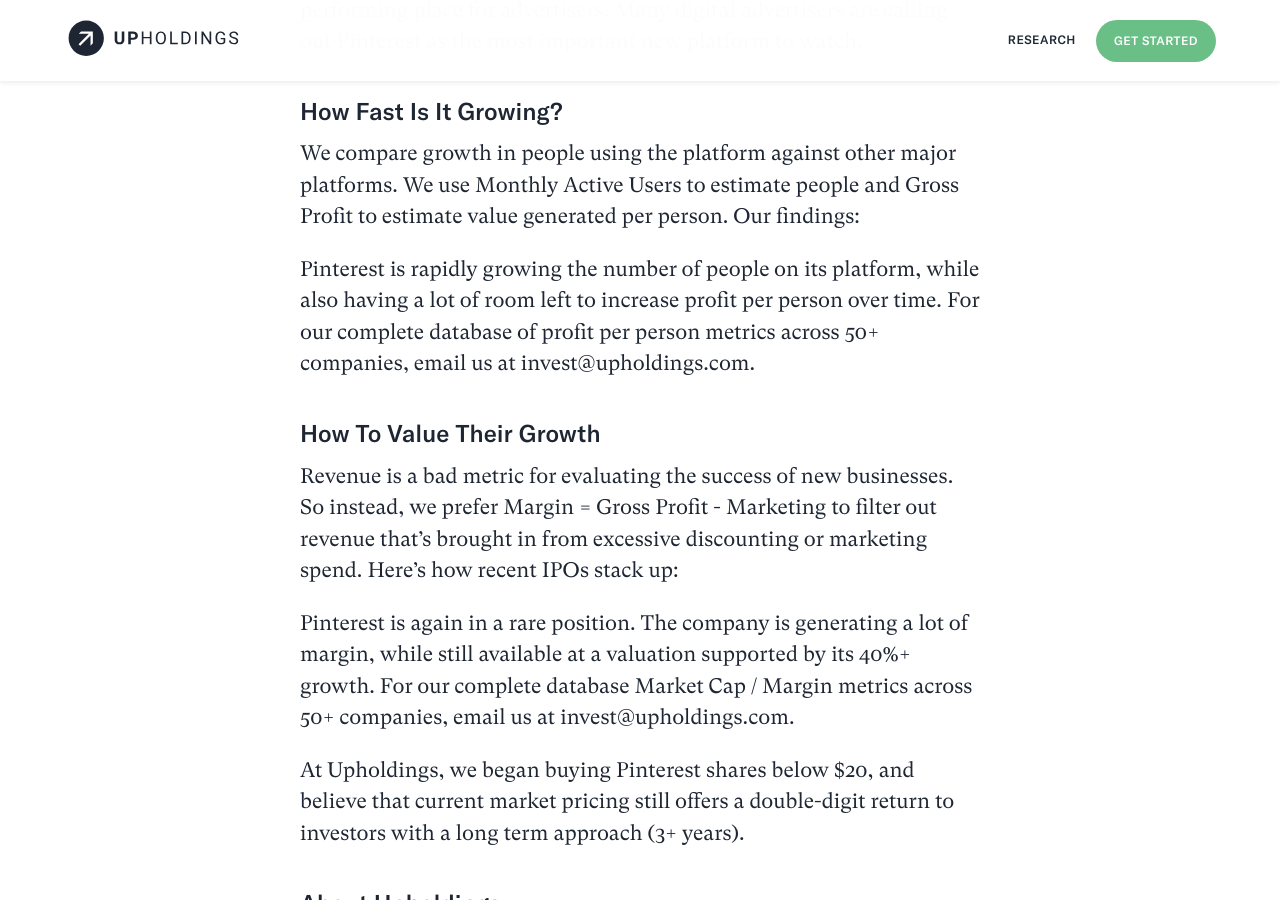
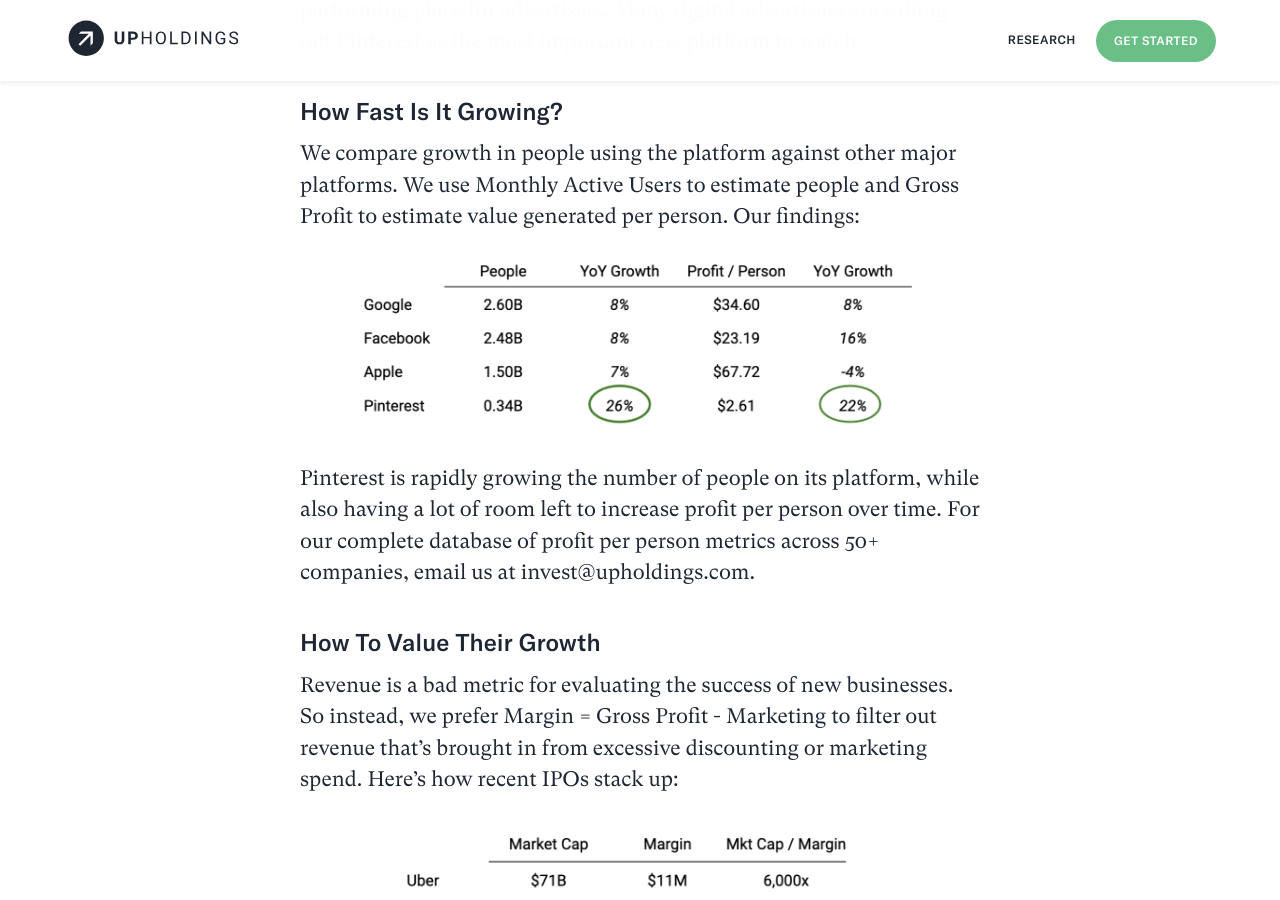
Before and after one commit to willanderson/Upholdings, a Jekyll site: the page built from _posts/2020-02-13-pinterest-a-rare-bargain.markdown, in a window 1280 px wide and 900 px high, scrolled down 1241 px. Built offline with Jekyll 4.4.1, drawn with Linux system fonts in a browser that asks for light colours; nearby versions of some CDN libraries; some web fonts are replaced; comment, search, counter and statistics services are not loaded.

Commit message:
Updated Pinterest A Rare Bargain

```diff
--- a/_posts/2020-02-13-pinterest-a-rare-bargain.markdown
+++ b/_posts/2020-02-13-pinterest-a-rare-bargain.markdown
@@ -22,11 +22,15 @@
 
 We compare growth in people using the platform against other major platforms. We use Monthly Active Users to estimate people and Gross Profit to estimate value generated per person. Our findings:
 
+![first numbers.png](/uploads/first%20numbers.png)
+
 Pinterest is rapidly growing the number of people on its platform, while also having a lot of room left to increase profit per person over time. For our complete database of profit per person metrics across 50+ companies, email us at invest@upholdings.com.
 
 ## How To Value Their Growth
 
 Revenue is a bad metric for evaluating the success of new businesses. So instead, we prefer Margin = Gross Profit - Marketing to filter out revenue that’s brought in from excessive discounting or marketing spend. Here’s how recent IPOs stack up:
+
+![second numbers.png](/uploads/second%20numbers.png)
 
 Pinterest is again in a rare position. The company is generating a lot of margin, while still available at a valuation supported by its 40%+ growth. For our complete database Market Cap / Margin metrics across 50+ companies, email us at invest@upholdings.com.
 
```
